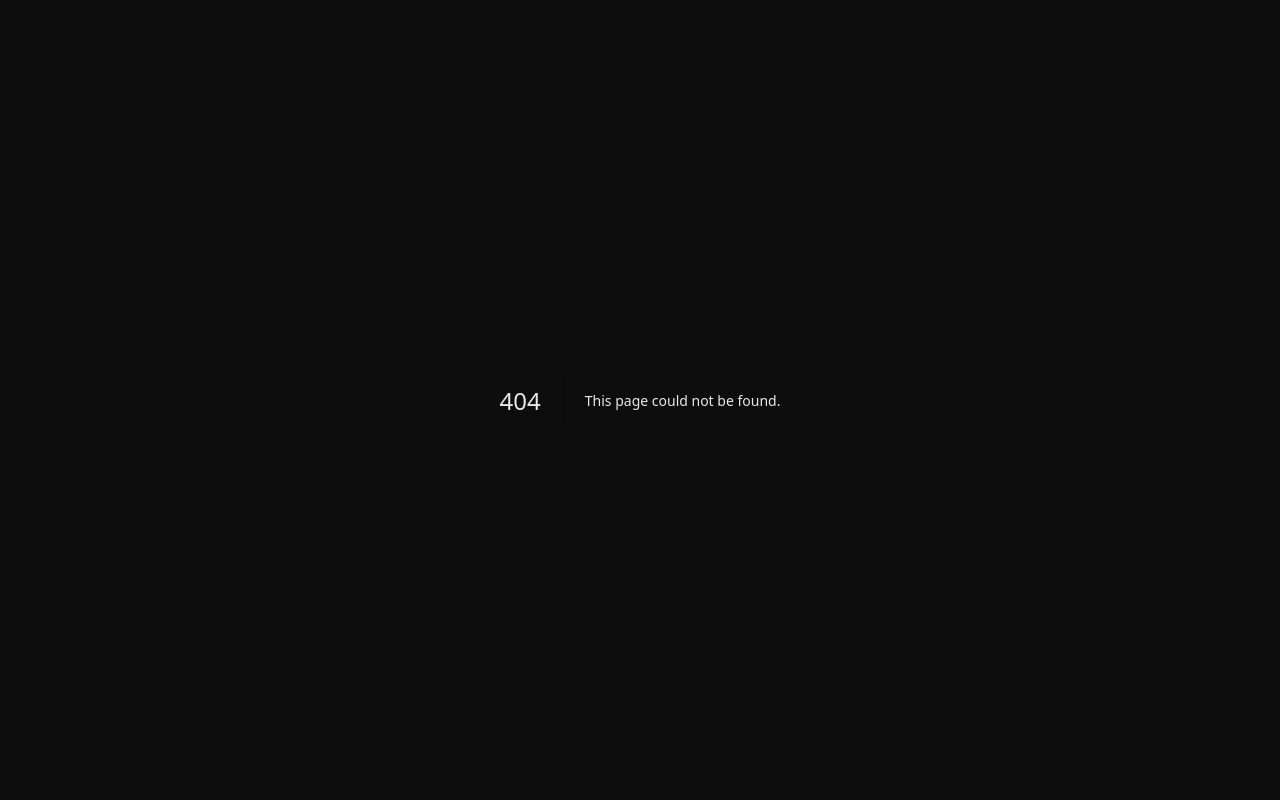
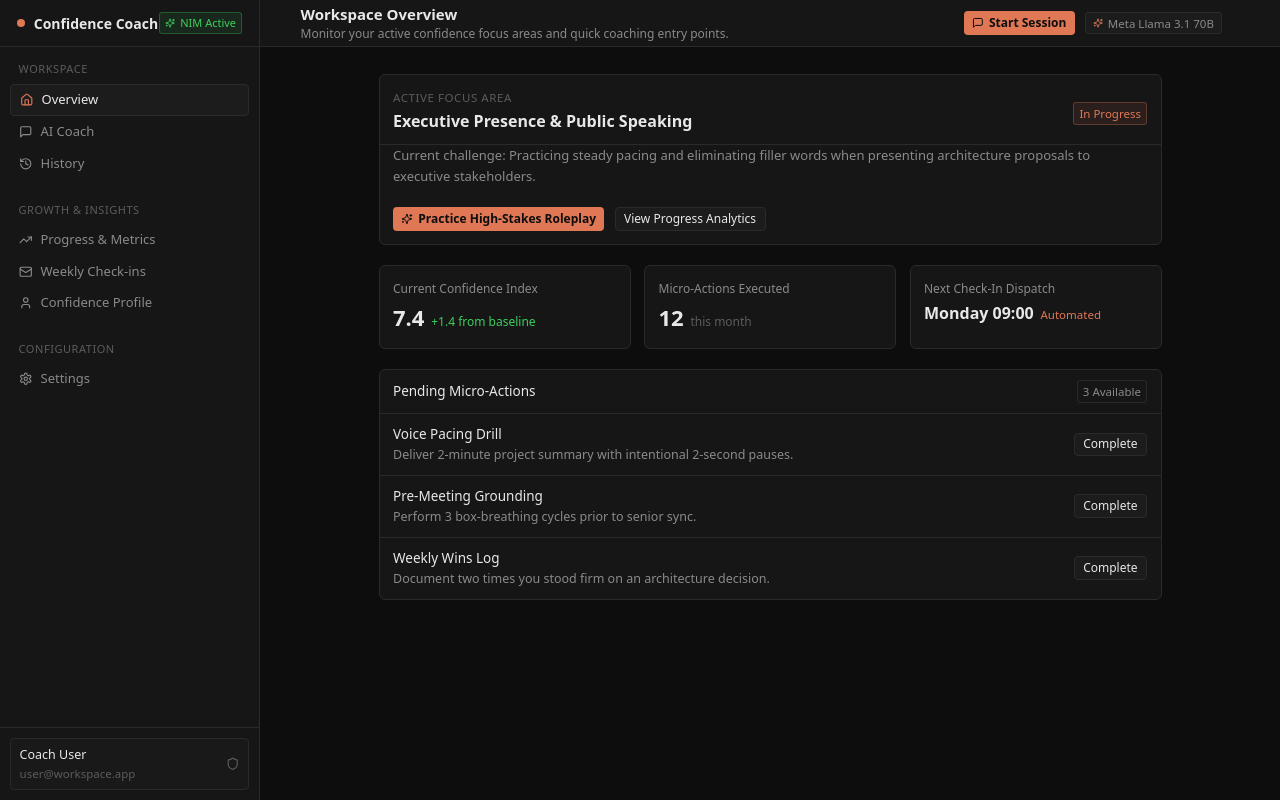
Before and after one commit to girishlade111/Elevra, a Next.js app: page /app in a window 1280 px wide. Before the commit this address had no page. Built offline with nearby package versions, Linux system fonts and the light colour scheme; no server answers.

Commit message:
chore(app): scaffold application directory structure

```diff
--- /dev/null
+++ b/src/app/(app)/app/page.tsx
@@ -0,0 +1,141 @@
+import Link from "next/link";
+import { MessageSquare, TrendingUp, Mail, ArrowRight, Sparkles, CheckCircle2 } from "lucide-react";
+import { AppHeader } from "@/components/layout/app-header";
+import { Container } from "@/components/layout/container";
+import { Card, CardHeader, CardTitle, CardDescription, CardContent } from "@/components/ui/card";
+import { Button } from "@/components/ui/button";
+import { Badge } from "@/components/ui/badge";
+import { DenseRow } from "@/components/ui/dense-row";
+import { ROUTES } from "@/config/routes";
+import { getAuthSession } from "@/lib/auth/session";
+
+export default async function DashboardPage() {
+  const session = await getAuthSession();
+
+  return (
+    <div>
+      <AppHeader
+        title="Workspace Overview"
+        description="Monitor your active confidence focus areas and quick coaching entry points."
+        actions={
+          <Link href={ROUTES.app.coach}>
+            <Button size="sm" className="flex items-center gap-1.5">
+              <MessageSquare className="h-3.5 w-3.5" />
+              <span>Start Session</span>
+            </Button>
+          </Link>
+        }
+      />
+
+      <div className="py-8">
+        <Container size="default" className="space-y-6">
+          {/* Active Focus Card */}
+          <Card className="bg-panel border-border">
+            <CardHeader className="flex flex-row items-center justify-between pb-3">
+              <div>
+                <div className="text-[11.5px] uppercase tracking-wider text-text-muted font-medium">
+                  Active Focus Area
+                </div>
+                <CardTitle className="text-[16px] mt-1">
+                  Executive Presence & Public Speaking
+                </CardTitle>
+              </div>
+              <Badge variant="accent">In Progress</Badge>
+            </CardHeader>
+            <CardContent className="space-y-4 pt-0">
+              <p className="text-[13px] text-text-secondary leading-relaxed">
+                Current challenge: Practicing steady pacing and eliminating filler words when presenting architecture proposals to executive stakeholders.
+              </p>
+
+              <div className="flex flex-wrap items-center gap-3 pt-2">
+                <Link href={ROUTES.app.coach}>
+                  <Button size="sm" className="flex items-center gap-1.5">
+                    <Sparkles className="h-3.5 w-3.5" />
+                    <span>Practice High-Stakes Roleplay</span>
+                  </Button>
+                </Link>
+                <Link href={ROUTES.app.progress}>
+                  <Button variant="secondary" size="sm">
+                    View Progress Analytics
+                  </Button>
+                </Link>
+              </div>
+            </CardContent>
+          </Card>
+
+          {/* Quick Metrics Grid */}
+          <div className="grid grid-cols-1 sm:grid-cols-3 gap-4">
+            <Card className="bg-panel border-border">
+              <CardContent className="p-4 space-y-1">
+                <div className="text-[12px] text-text-secondary">Current Confidence Index</div>
+                <div className="flex items-baseline gap-2">
+                  <span className="text-[22px] font-semibold text-text-primary">7.4</span>
+                  <span className="text-[12px] text-success font-medium">+1.4 from baseline</span>
+                </div>
+              </CardContent>
+            </Card>
+
+            <Card className="bg-panel border-border">
+              <CardContent className="p-4 space-y-1">
+                <div className="text-[12px] text-text-secondary">Micro-Actions Executed</div>
+                <div className="flex items-baseline gap-2">
+                  <span className="text-[22px] font-semibold text-text-primary">12</span>
+                  <span className="text-[12px] text-text-muted">this month</span>
+                </div>
+              </CardContent>
+            </Card>
+
+            <Card className="bg-panel border-border">
+              <CardContent className="p-4 space-y-1">
+                <div className="text-[12px] text-text-secondary">Next Check-In Dispatch</div>
+                <div className="flex items-baseline gap-2">
+                  <span className="text-[16px] font-semibold text-text-primary">Monday 09:00</span>
+                  <span className="text-[11.5px] text-accent">Automated</span>
+                </div>
+              </CardContent>
+            </Card>
+          </div>
+
+          {/* Recent Action Rows */}
+          <Card className="bg-panel border-border">
+            <div className="px-4 py-3 border-b border-border flex items-center justify-between">
+              <div className="text-[13.5px] font-medium text-text-primary">
+                Pending Micro-Actions
+              </div>
+              <Badge variant="secondary">3 Available</Badge>
+            </div>
+            <div>
+              <DenseRow
+                label="Voice Pacing Drill"
+                description="Deliver 2-minute project summary with intentional 2-second pauses."
+                action={
+                  <Button variant="secondary" size="sm">
+                    Complete
+                  </Button>
+                }
+              />
+              <DenseRow
+                label="Pre-Meeting Grounding"
+                description="Perform 3 box-breathing cycles prior to senior sync."
+                action={
+                  <Button variant="secondary" size="sm">
+                    Complete
+                  </Button>
+                }
+              />
+              <DenseRow
+                label="Weekly Wins Log"
+                description="Document two times you stood firm on an architecture decision."
+                action={
+                  <Button variant="secondary" size="sm">
+                    Complete
+                  </Button>
+                }
+              />
+            </div>
+          </Card>
+        </Container>
+      </div>
+    </div>
+  );
+}
```
